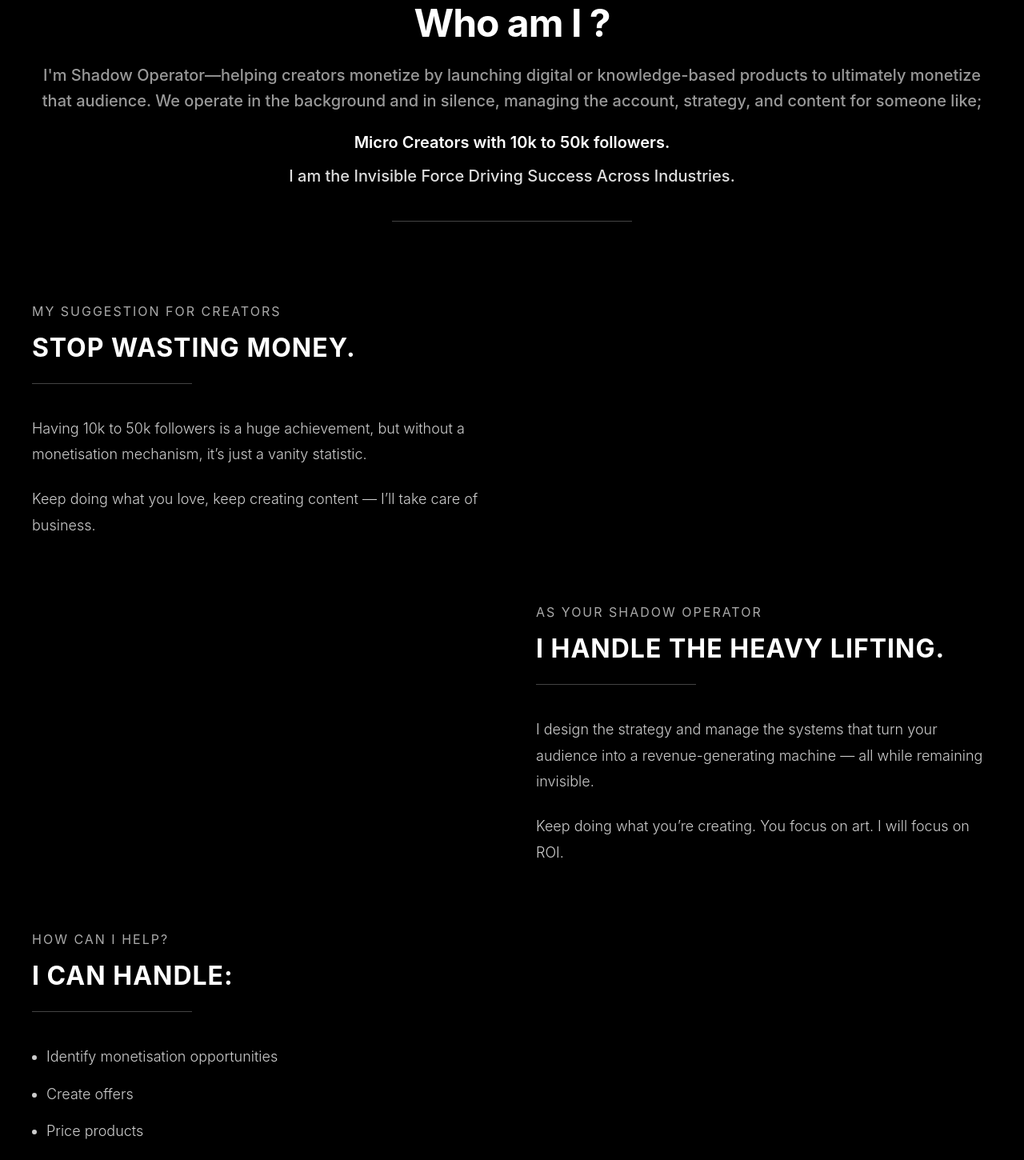
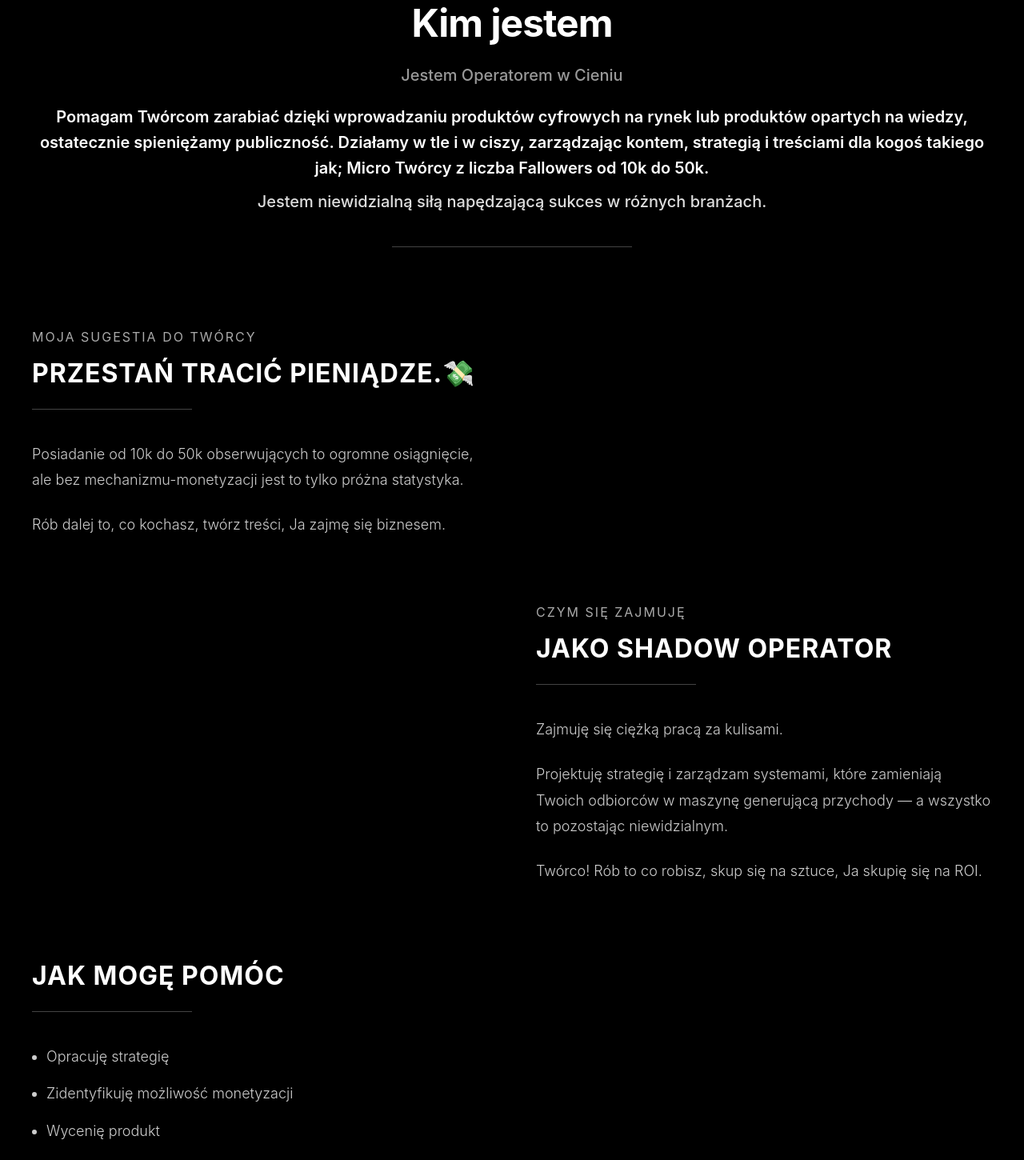
Before and after one commit to PiotrK879/WizytowkaPL, a React (Vite) app: page / in a window 1280 px wide. Shown: the part 880-2330 px from the top of the page at 80% size. Built offline with nearby package versions, Linux system fonts and the light colour scheme.

Commit message:
change texts and add link to instagram

```diff
--- a/src/components/LanguageSwitcher/LanguageSwitcher.tsx
+++ b/src/components/LanguageSwitcher/LanguageSwitcher.tsx
@@ -6,7 +6,7 @@ import { useLanguage } from '../../context/LanguageContext';
 
 export default function LanguageSwitcher() {
   const { language, setLanguage } = useLanguage();
-  const [backgroundImage, setBackgroundImage] = useState<string>(flagEn);
+  const [backgroundImage, setBackgroundImage] = useState<string>(flagPl);
 
   const toggleLanguage = () => {
     setLanguage(language === 'en' ? 'pl' : 'en');
--- a/src/components/MainContent/MainContent.tsx
+++ b/src/components/MainContent/MainContent.tsx
@@ -62,7 +62,7 @@ export default function MainContent() {
               <div className="step-header-wrapper">
                 <div className="step-header">
                   <span className="step-number">{step.number}</span>
-                  <h2 className="step-title">{step.title}</h2>
+                  {step.title && <h2 className="step-title">{step.title}</h2>}
                 </div>
                 <div className="step-divider"></div>
               </div>
--- a/src/context/LanguageContext.tsx
+++ b/src/context/LanguageContext.tsx
@@ -10,7 +10,7 @@ interface LanguageContextType {
 const LanguageContext = createContext<LanguageContextType | undefined>(undefined);
 
 export function LanguageProvider({ children }: { children: React.ReactNode }) {
-  const [language, setLanguage] = useState<Language>('en');
+  const [language, setLanguage] = useState<Language>('pl');
 
   return (
     <LanguageContext.Provider value={{ language, setLanguage }}>
--- a/src/translations/translations.ts
+++ b/src/translations/translations.ts
@@ -4,7 +4,7 @@ export const translations = {
       title: 'WE ARE',
       titleSecond: 'SHADOW OPERATOR',
       subtitle: 'Support • Integrity • Dedication • Action',
-      subtitleSecond: "I'm the invisible force driving your success",
+      subtitleSecond: 'I\'m the invisible force driving your success',
       getStarted: 'GET STARTED',
       contact: 'CONTACT',
     },
@@ -15,15 +15,15 @@ export const translations = {
     },
     mainContent: {
       mainTitle: 'Who am I ?',
-      mainSubtitle: "I'm Shadow Operator—helping creators monetize by launching digital or knowledge-based products to ultimately monetize that audience. We operate in the background and in silence, managing the account, strategy, and content for someone like;",
+      mainSubtitle: 'I\'m Shadow Operator—helping creators monetize by launching digital or knowledge-based products to ultimately monetize that audience. We operate in the background and in silence, managing the account, strategy, and content for someone like;',
       mainHighlight: 'Micro Creators with 10k to 50k followers.',
       mainSummary: 'I am the Invisible Force Driving Success Across Industries.',
       stepOne: {
         number: 'MY SUGGESTION FOR CREATORS',
         title: 'STOP WASTING MONEY.',
         content: [
-          'Having 10k to 50k followers is a huge achievement, but without a monetisation mechanism, it’s just a vanity statistic.',
-          "Keep doing what you love, keep creating content — I’ll take care of business.",
+          'Having 10k to 50k followers is a huge achievement, but without a monetisation mechanism, it\'s just a vanity statistic.',
+          'Keep doing what you love, keep creating content — I\'ll take care of business.',
         ],
       },
       stepTwo: {
@@ -31,7 +31,7 @@ export const translations = {
         title: 'I HANDLE THE HEAVY LIFTING.',
         content: [
           'I design the strategy and manage the systems that turn your audience into a revenue-generating machine — all while remaining invisible.',
-          'Keep doing what you’re creating. You focus on art. I will focus on ROI.',
+          'Keep doing what you\'re creating. You focus on art. I will focus on ROI.',
         ],
       },
       stepThree: {
@@ -53,7 +53,7 @@ export const translations = {
         title: 'A BETTER TEAM IN THE SHADOWS.',
         variant: 'bullets',
         content: [
-          "The most successful creators don't work alone. They just have a better team in the shadows.",
+          'The most successful creators don\'t work alone. They just have a better team in the shadows.',
           'I know how to package it.',
           'I know how to value it.',
           'I know how to write marketing.',
@@ -65,32 +65,34 @@ export const translations = {
         number: 'WHY DO CREATORS SAY YES?',
         title: 'NO FINANCIAL RISK.',
         content: [
-          "There's no financial risk — I handle what creators don't want to do, and I open a monetisation path they didn't know existed.",
+          'There\'s no financial risk — I handle what creators don\'t want to do, and I open a monetisation path they didn\'t know existed.',
         ],
       },
       stepSix: {
-        number: "WHAT'S THE MAIN REASON CREATORS CAN'T MONETISE ALONE?",
+        number: 'WHAT\'S THE MAIN REASON CREATORS CAN\'T MONETISE ALONE?',
         title: 'THEY LACK THE EXPERTISE.',
         content: [
-          "They lack the marketing expertise, don't know how to package knowledge into products, and don't want to run a business.",
+          'They lack the marketing expertise, don\'t know how to package knowledge into products, and don\'t want to run a business.',
         ],
       },
       stepSeven: {
         number: 'WORK SMART, NOT HARD',
         title: 'THE TOOLS ARE THE ADVANTAGE.',
         content: [
-          'Following the principle of “Work Smart, Not Hard,” today’s shadow operators have a significant advantage over their predecessors of the past.',
+          'Following the principle of "Work Smart, Not Hard," today\'s shadow operators have a significant advantage over their predecessors of the past.',
           'The right set of tools has transformed the work of entire teams of experts into user‑friendly software.',
         ],
       },
     },
     contact: {
       title: 'GET IN TOUCH',
-      subtitle: "Ready to turn your attention into income? Let's talk.",
+      subtitle: 'Ready to turn your attention into income? Let\'s talk.',
       email: 'Email',
       phone: 'Phone',
+      instagram: 'Instagram',
       emailAddress: 'piotr.k@sidamedia.com',
       phoneNumber: '+48 886 411 182',
+      instagramUrl: 'https://instagram.com/sidamedia',
     },
   },
   pl: {
@@ -108,73 +110,79 @@ export const translations = {
       contact: 'KONTAKT',
     },
     mainContent: {
-      mainTitle: 'Kim jestem?',
-      mainSubtitle: 'Jestem Shadow Operatorem — pomagam twórcom zarabiać dzięki wprowadzaniu produktów cyfrowych na rynek lub produktów opartych na wiedzy. Działamy w tle i w ciszy, zarządzając kontem, strategią i treściami dla twórców takich jak:',
-      mainHighlight: 'Mikro twórcy z 10k do 50k obserwujących.',
+      mainTitle: 'Kim jestem',
+      mainSubtitle: 'Jestem Operatorem w Cieniu',
+      mainHighlight: 'Pomagam Twórcom zarabiać dzięki wprowadzaniu produktów cyfrowych na rynek lub produktów opartych na wiedzy, ostatecznie spieniężamy publiczność. Działamy w tle i w ciszy, zarządzając kontem, strategią i treściami dla kogoś takiego jak; Micro Twórcy z liczba Fallowers od 10k do 50k.',
       mainSummary: 'Jestem niewidzialną siłą napędzającą sukces w różnych branżach.',
       stepOne: {
-        number: 'MOJA SUGESTIA DLA TWÓRCÓW',
-        title: 'PRZESTAŃ TRACIĆ PIENIĄDZE.',
+        number: 'MOJA SUGESTIA DO TWÓRCY',
+        title: 'PRZESTAŃ TRACIĆ PIENIĄDZE.💸',
         content: [
-          'Posiadanie od 10 do 50 tysięcy obserwujących to ogromne osiągnięcie, ale bez mechanizmu monetyzacji jest to tylko próżna statystyka.',
-          'Rób dalej to, co kochasz, twórz treści — ja zajmę się biznesem.',
+          'Posiadanie od 10k do 50k obserwujących to ogromne osiągnięcie, ale bez mechanizmu-monetyzacji jest to tylko próżna statystyka.',
+          'Rób dalej to, co kochasz, twórz treści, Ja zajmę się biznesem.',
         ],
       },
       stepTwo: {
-        number: 'JAKO SHADOW OPERATOR',
-        title: 'DZIAŁAM ZA KULISAMI.',
+        number: 'CZYM SIĘ ZAJMUJĘ',
+        title: 'JAKO SHADOW OPERATOR',
         content: [
+          'Zajmuję się ciężką pracą za kulisami.',
           'Projektuję strategię i zarządzam systemami, które zamieniają Twoich odbiorców w maszynę generującą przychody — a wszystko to pozostając niewidzialnym.',
-          'Rób to, co robisz. Ty skupiasz się na sztuce, ja skupię się na ROI.',
+          'Twórco! Rób to co robisz, skup się na sztuce, Ja skupię się na ROI.',
         ],
       },
       stepThree: {
-        number: 'JAK MOGĘ POMÓC?',
-        title: 'MOGĘ:',
+        number: '',
+        title: 'JAK MOGĘ POMÓC',
         variant: 'bullets',
         content: [
-          'Zidentyfikuję możliwości monetyzacji',
-          'Stworzę oferty',
+          'Opracuję strategię',
+          'Zidentyfikuję możliwość monetyzacji',
           'Wycenię produkt',
+          'Stworzę ofertę',
           'Napiszę skrypty VSL',
-          'Opracuję strategię',
-          'Wprowadzę produkt na rynek',
+          'Wprowadzę na rynek',
           'Zarządzę całym marketingiem',
         ],
       },
       stepFour: {
-        number: 'DLACZEGO WARTO ZE MNĄ PRACOWAĆ?',
-        title: 'LEPSZY ZESPÓŁ W CIENIU.',
+        number: 'DLACZEGO WŁAŚNIE ZE MNĄ',
+        title: 'MÓGŁBYŚ PRACOWAĆ',
         variant: 'bullets',
         content: [
-          'Najbardziej utytułowani twórcy nie działają w pojedynkę. Po prostu mają lepszy zespół w cieniu.',
-          'Wiem, jak to zapakować.',
-          'Wiem, jak to wycenić.',
-          'Wiem, jak pisać teksty marketingowe.',
-          'Wiem, jak prowadzić premiery.',
-          'Twórcy skupiają się na rzemiośle. Operatorzy prowadzą biznes!',
+          'Wiem, jak to wycenić',
+          'Wiem jak zapakować',
+          'Wiem jak pisać teksty marketingowe',
+          'Wiem, jak prowadzić premiery',
+          'Wiem, jak budować relacje po sprzedaży',
+          'Operatorzy prowadzą biznes!',
+          'Twórcy skupiają się na rzemiośle!',
         ],
       },
       stepFive: {
-        number: 'DLACZEGO TWÓRCY ZAZWYCZAJ MÓWIĄ „TAK”?',
-        title: 'BEZ RYZYKA FINANSOWEGO.',
+        number: 'DLACZEGO TWÓRCY ZAZWYCZAJ',
+        title: 'ZGADZAJĄ SIĘ NA WSPÓŁPRACĘ Z OPERATORAMI CIENIA',
         content: [
-          'Nie ma żadnego ryzyka finansowego — zajmuję się tym, czego twórcy nie chcą robić, i otwieram ścieżkę monetyzacji, o której istnieniu mogli nie wiedzieć.',
+          'Nie ma żadnego ryzyka finansowego, zajmują się tym, czego Twórcy nie chcą robić, jest to ścieżka monetyzacji, o której istnieniu Twórcy nie wiedzieli.',
+          'Najbardziej utytułowani Twórcy nie działają w pojedynkę, po protu mają lepszy zespół w cieniu.',
         ],
       },
       stepSix: {
-        number: 'GŁÓWNY POWÓD, DLA KTÓREGO TWÓRCY NIE MONETYZUJĄ SAMODZIELNIE',
-        title: 'BRAK KOMPETENCJI BIZNESOWYCH.',
+        number: 'GŁÓWNY POWÓD, DLA KTÓREGO TWÓRCY',
+        title: 'NIE MOGĄ SAMODZIELNIE SKUTECZNIE MONETYZOWAĆ SWOJEJ PUBLICZNOŚCI JEST',
         content: [
-          'Brakuje im doświadczenia w marketingu, nie wiedzą, jak przełożyć wiedzę na produkty i nie chcą prowadzić biznesu.',
+          'bark doświadczenia w marketingu,',
+          'nie wiedzą, jak przełożyć wiedzę na produkty,',
+          'niechęć do prowadzenia biznesu.',
+          'I tutaj pojawia się Shadow Operator.',
         ],
       },
       stepSeven: {
-        number: 'PRACUJ MĄDRZE, NIE CIĘŻKO',
-        title: 'NARZĘDZIA DAJĄ PRZEWAGĘ.',
+        number: '',
+        title: 'PRACUJ MĄDRZE, A NIE CIĘŻKO',
         content: [
-          'Zgodnie z zasadą „pracuj mądrze, a nie ciężko”, współcześni operatorzy działający w cieniu mają znaczną przewagę nad swoimi poprzednikami z przeszłości.',
-          'Odpowiedni zestaw narzędzi przekształcił pracę całych zespołów ekspertów w przyjazne dla użytkownika oprogramowanie.',
+          'Zgodnie z zasadą „pracuj mądrze, a nie ciężko", współcześni operatorzy działający w cieniu mają dzisiaj znaczną przewagę nad swoimi poprzednikami z przeszłości.',
+          'Odpowiedni zestaw narzędzi przekształcił pracę całych zespołów ekspertów w przyjazne oprogramowania.',
         ],
       },
     },
@@ -183,8 +191,10 @@ export const translations = {
       subtitle: 'Chcesz zamienić uwagę odbiorców na przychód? Porozmawiajmy.',
       email: 'Email',
       phone: 'Telefon',
+      instagram: 'Instagram',
       emailAddress: 'piotr.k@sidamedia.com',
       phoneNumber: '+48 886 411 182',
+      instagramUrl: 'https://instagram.com/sida_media_',
     },
   },
 };
```
Also changed, not shown: src/components/Contact/Contact.css (+34 -3 lines), src/components/Contact/Contact.tsx (+9 -0 lines), src/assets/instagram.png (added).
